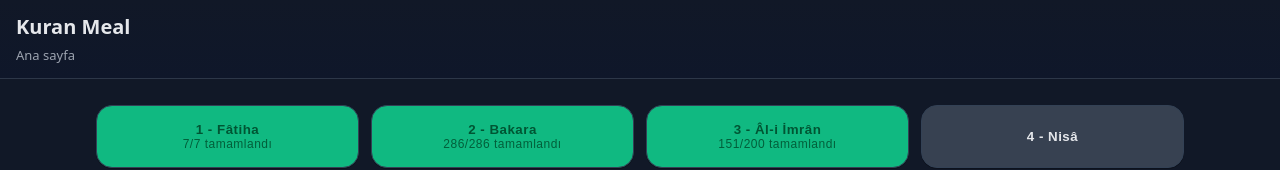
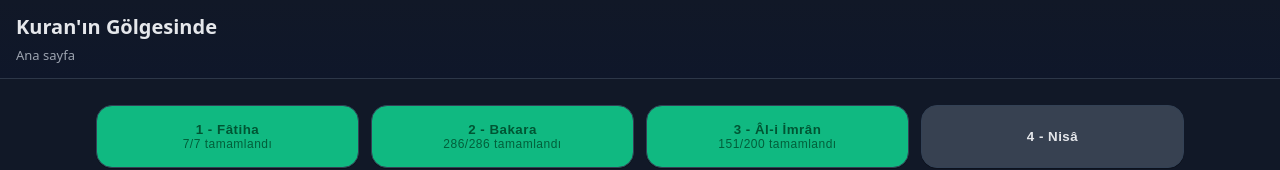
Before and after one commit to metinciris/meal2, a plain HTML site: page index.html in a window 1280 px wide. Shown: the top 170 px of the page. Drawn offline with Linux system fonts and the light colour scheme.

Commit message:
Update index.html

```diff
--- a/index.html
+++ b/index.html
@@ -29,7 +29,7 @@
 
   <header class="topbar">
     <div class="brand">
-      <h1>Kuran Meal</h1>
+      <h1>Kuran'ın Gölgesinde</h1>
       <div id="crumbs" class="crumbs">Ana sayfa</div>
     </div>
   </header>
```
